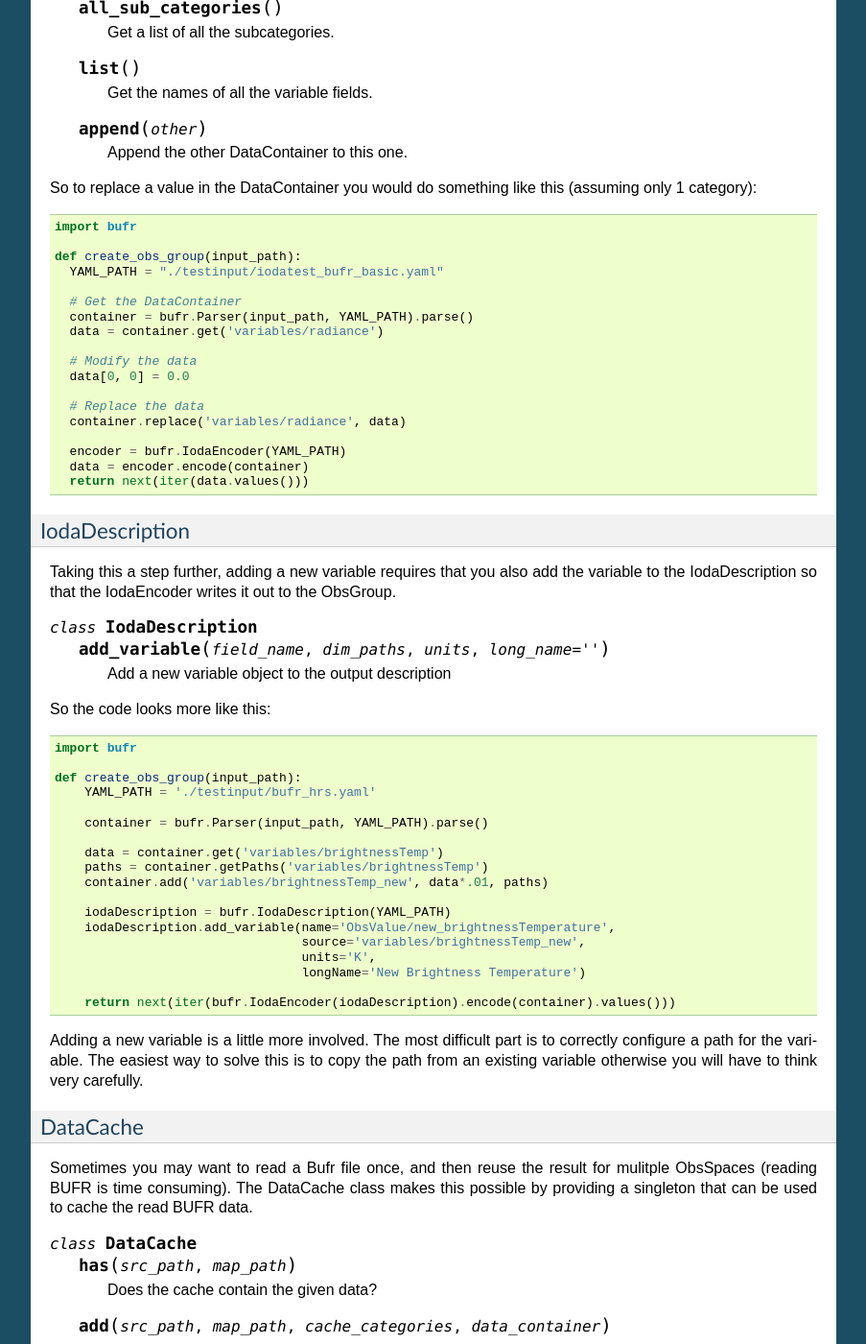
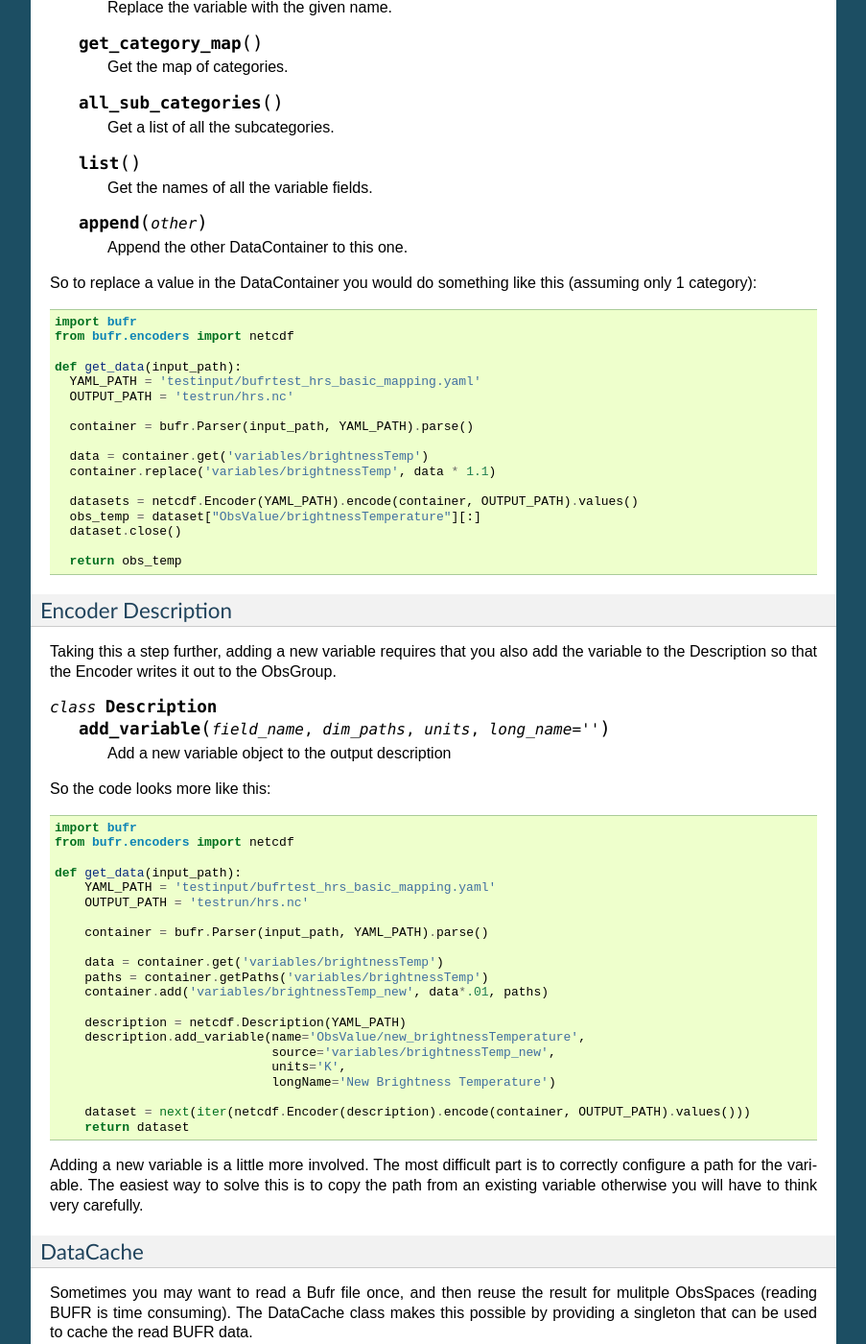
Before and after one commit to NOAA-EMC/bufr-query, a Sphinx documentation site: the page built from docs/python_api.rst, in a window 1280 px wide and 1400 px high, scrolled down 1309 px. Shown: the whole window at 96% size, without its empty margins (198-1101 px from the left). Built offline with Sphinx 7.4.7, drawn with Linux system fonts in a browser that asks for light colours; pages that are not in the unit, such as notebooks, are missing from menus; some of the changed text lies outside the part shown.

Commit message:
updated some documentation

```diff
--- a/docs/python_api.rst
+++ b/docs/python_api.rst
@@ -15,26 +15,31 @@ work will be done in native code. Here is a simple example in the form of a "scr
 .. code-block:: python
 
   import bufr
+  from bufr.encoders import netcdf
 
-  def create_obs_group(input_path, category):
-    YAML_PATH = "./testinput/bufrtest_bufr_basic.yaml"
+  def get_data(input_path, category):
+    YAML_PATH = 'testinput/bufrtest_hrs_basic_mapping.yaml'
+    OUTPUT_PATH = 'testrun/hrs.nc'
+
     container = bufr.Parser(input_path, YAML_PATH).parse()
 
-    encoder = bufr.IodaEncoder(YAML_PATH)
-    data = encoder.encode(container)
-    return data[category]
+    datasets = netcdf.Encoder(YAML_PATH).encode(container, OUTPUT_PATH)[category]
+    obs_temp = dataset["ObsValue/brightnessTemperature"][:]
+    dataset.close()
+
+    return obs_temp
 
 As opposed to dealing with the low level components (bufr.QuerySet, bufr.File, bufr.ResultSet) directly the example
-makes use of the bufr.Parser, bufr.DataContainer, and bufr.IodaEncoder components. The
+makes use of the bufr.Parser, bufr.DataContainer, and bufr.encoder.netcdf.Encoder components. The
 :ref:`Mapping YAML File` defines the queries and mapping to the resulting ObsGroup object in its **bufr** and
-**ioda** sections.
+**encoder** sections.
 
 The basic steps involved are:
     #. Import the bufr module
     #. Create a Parser object with the path to the BUFR file and the path to the YAML file
     #. Parse the BUFR file into a DataContainer object
     #. *(optional)* Modify the DataContainer
-    #. Create an IodaEncoder object with the path to the mapping YAML file
+    #. Create an Encoder object with the path to the mapping YAML file
     #. Encode the DataContainer object as a dict (keys=tuple(str) and values=ObsGroup)
     #. Return the encoded ObsGroup object
 
@@ -93,31 +98,30 @@ So to replace a value in the DataContainer you would do something like this (ass
 .. code-block:: python
 
   import bufr
+  from bufr.encoders import netcdf
 
-  def create_obs_group(input_path):
-    YAML_PATH = "./testinput/iodatest_bufr_basic.yaml"
+  def get_data(input_path):
+    YAML_PATH = 'testinput/bufrtest_hrs_basic_mapping.yaml'
+    OUTPUT_PATH = 'testrun/hrs.nc'
 
-    # Get the DataContainer
     container = bufr.Parser(input_path, YAML_PATH).parse()
-    data = container.get('variables/radiance')
 
-    # Modify the data
-    data[0, 0] = 0.0
+    data = container.get('variables/brightnessTemp')
+    container.replace('variables/brightnessTemp', data * 1.1)
 
-    # Replace the data
-    container.replace('variables/radiance', data)
+    datasets = netcdf.Encoder(YAML_PATH).encode(container, OUTPUT_PATH).values()
+    obs_temp = dataset["ObsValue/brightnessTemperature"][:]
+    dataset.close()
 
-    encoder = bufr.IodaEncoder(YAML_PATH)
-    data = encoder.encode(container)
-    return next(iter(data.values()))
+    return obs_temp
 
-IodaDescription
-~~~~~~~~~~~~~~~
+Encoder Description
+~~~~~~~~~~~~~~~~~~~
 
-Taking this a step further, adding a new variable requires that you also add the variable to the IodaDescription so
-that the IodaEncoder writes it out to the ObsGroup.
+Taking this a step further, adding a new variable requires that you also add the variable to the Description so
+that the Encoder writes it out to the ObsGroup.
 
-.. class:: IodaDescription
+.. class:: Description
 
       .. method:: add_variable(field_name, dim_paths, units, long_name='')
 
@@ -129,9 +133,11 @@ So the code looks more like this:
 .. code-block:: python
 
   import bufr
+  from bufr.encoders import netcdf
 
-  def create_obs_group(input_path):
-      YAML_PATH = './testinput/bufr_hrs.yaml'
+  def get_data(input_path):
+      YAML_PATH = 'testinput/bufrtest_hrs_basic_mapping.yaml'
+      OUTPUT_PATH = 'testrun/hrs.nc'
 
       container = bufr.Parser(input_path, YAML_PATH).parse()
 
@@ -139,13 +145,15 @@ So the code looks more like this:
       paths = container.getPaths('variables/brightnessTemp')
       container.add('variables/brightnessTemp_new', data*.01, paths)
 
-      iodaDescription = bufr.IodaDescription(YAML_PATH)
-      iodaDescription.add_variable(name='ObsValue/new_brightnessTemperature',
-                                   source='variables/brightnessTemp_new',
-                                   units='K',
-                                   longName='New Brightness Temperature')
+      description = netcdf.Description(YAML_PATH)
+      description.add_variable(name='ObsValue/new_brightnessTemperature',
+                               source='variables/brightnessTemp_new',
+                               units='K',
+                               longName='New Brightness Temperature')
 
-      return next(iter(bufr.IodaEncoder(iodaDescription).encode(container).values()))
+      dataset = next(iter(netcdf.Encoder(description).encode(container, OUTPUT_PATH).values()))
+      return dataset
+
 
 Adding a new variable is a little more involved. The most difficult part is to correctly configure a path for the
 variable. The easiest way to solve this is to copy the path from an existing variable otherwise you will have to
@@ -182,9 +190,11 @@ Example:
 .. code-block:: python
 
   import bufr
+  from bufr.encoders import netcdf
 
-  def create_obs_group(input_path, category):
-      YAML_PATH = './testinput/bufr_hrs.yaml'
+  def get_data(input_path, category):
+      YAML_PATH = 'testinput/bufr_hrs.yaml'
+      OUTPUT_PATH = 'testrun/hrs.nc'
 
       if not bufr.DataCache.has(input_path, YAML_PATH):
         container = bufr.Parser(input_path, YAML_PATH).parse()
@@ -196,8 +206,8 @@ Example:
       data = container.get('variables/brightnessTemp', category)
       container.replace('variables/brightnessTemp', data*.01, category)
 
-      encoded = bufr.IodaEncoder(YAML_PATH).encode(container)
-      return encoded[category]
+      dataset = netcdf.Encoder(YAML_PATH).encode(container, OUTPUT_PATH)[category]
+      return dataset
 
 
 
--- a/docs/software_architecture.rst
+++ b/docs/software_architecture.rst
@@ -8,10 +8,10 @@ Software Design
     :align: center
     :alt: Big Picture
 
-From the highest level the BUFR IODA backend component is composed of 2 main packages BufrReader and Encoder. The
+From the highest level the BUFR query library is composed of 2 main packages BufrReader and Encoders. The
 BufrReader is responsible for taking a BufrDescription (provided in the form of a YAML file) and using it to read
-raw BUFR data into a DataContainer object. This DataContainer object is then used by the IaEncoder (together
-with a IodaDescription) to encode an IODA ObsGroup object.
+raw BUFR data into a DataContainer object. This DataContainer object is then used by the Encoder (together
+with a Description) to encode data into the target format (example netcdf).
 
 The BufrParser class has some ability to manipulate the data in order to create usable data sets. For example, it
 has the ability to split data sets according to the value of a read variable (ex: satellite ID) creating multiple
--- a/docs/yaml.rst
+++ b/docs/yaml.rst
@@ -131,14 +131,16 @@ It has the following sub-sections:
 .. note::
     Either **upperBound**, **lowerBound**, or both must be present.
 
-IODA Description
+Encoder Description
 ~~~~~~~~~~~~~~~~
 
 The **ioda** section defines the ObsGroup objects that will be created. Here is an example:
 
 .. code-block:: yaml
 
-  ioda:
+  encoder:
+    type: netcdf
+
     dimensions:
       - name: nchans
         paths:
```
Also changed, not shown: docs/uml/BUFR_BigPicture.png, docs/uml/BUFR_BigPictureSeq.png, 2 other files.
